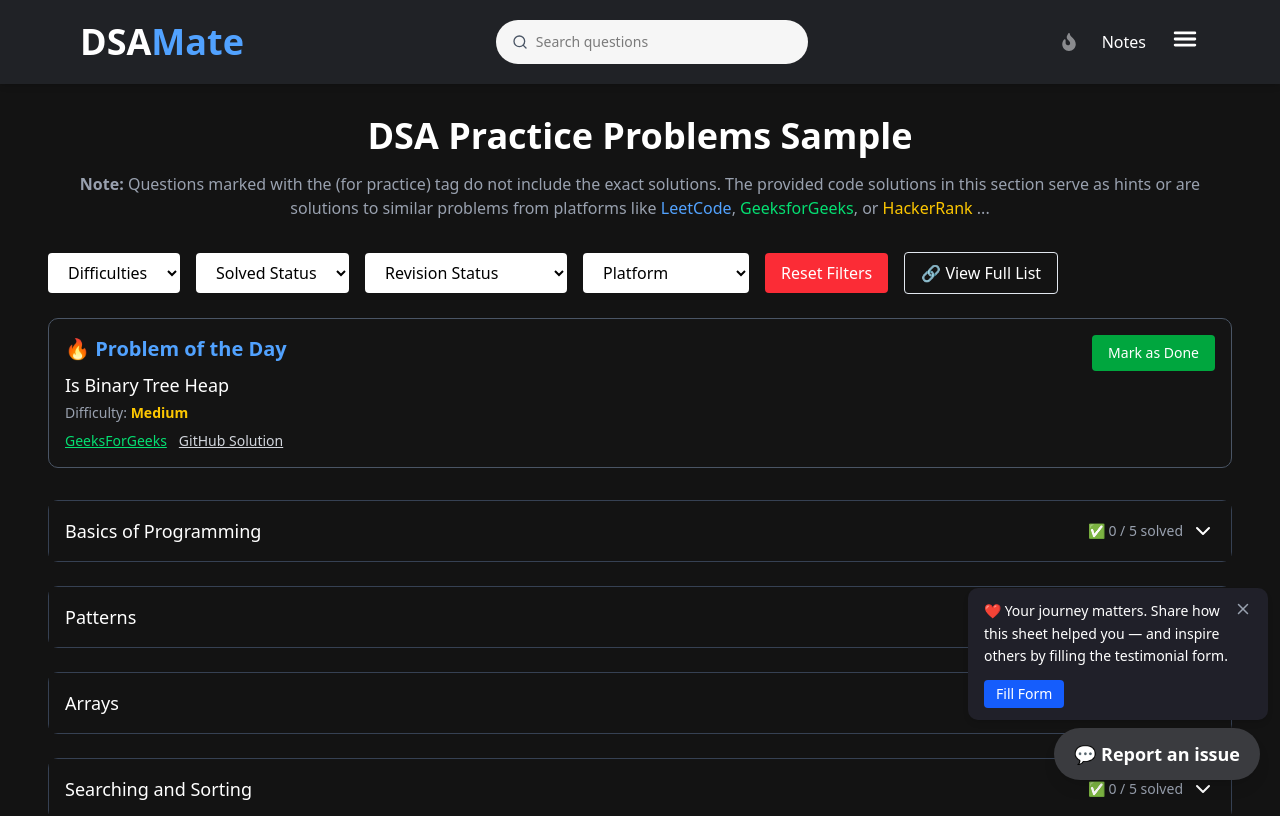
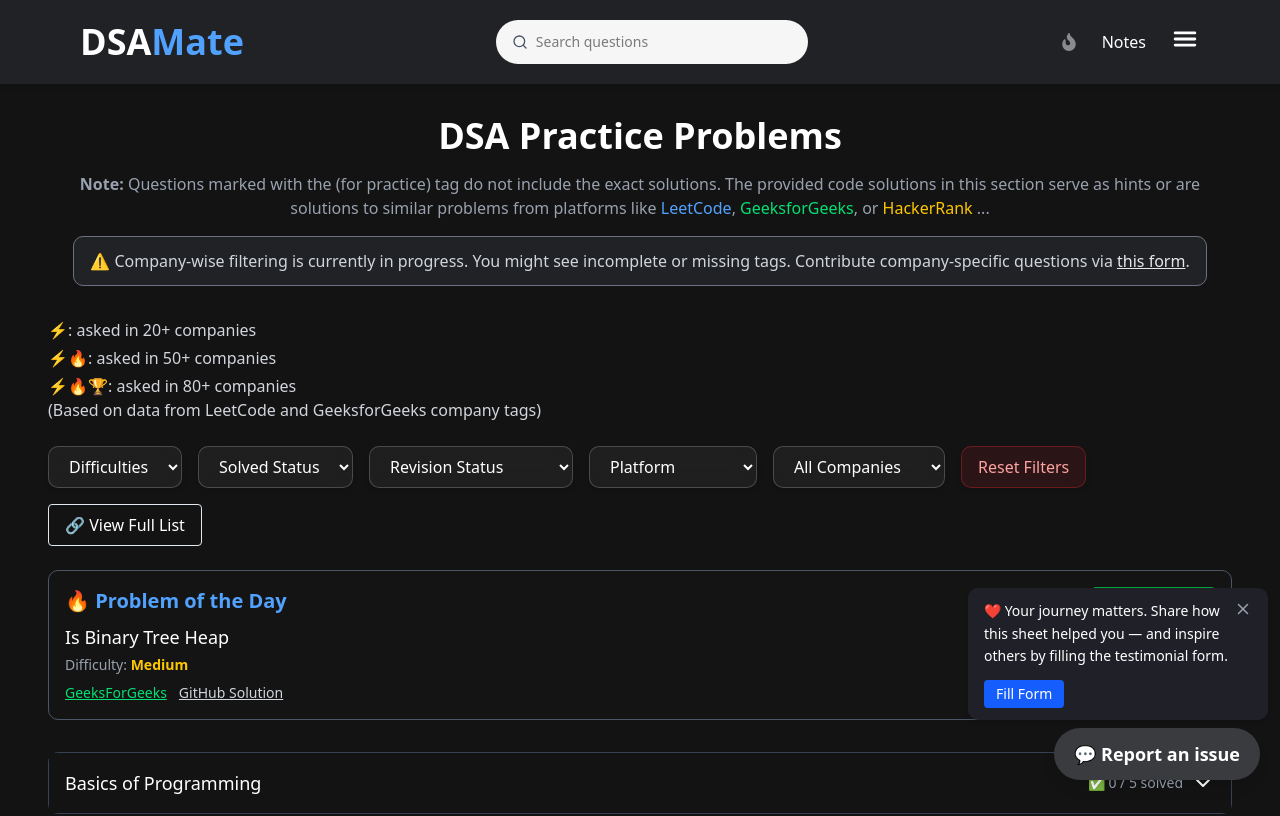
Before and after one commit to saumyayadav25/cpp-dsa-sheet-testing, a Next.js app: page /sheet in a window 1280 px wide. Shown: the top 816 px of the page. Built offline with nearby package versions, Linux system fonts and the light colour scheme.

Commit message:
add company sample list

```diff
--- a/app/sheet/page.tsx
+++ b/app/sheet/page.tsx
@@ -15,6 +15,7 @@ export default function SheetPage() {
   const [statusFilter, setStatusFilter] = useState('');
   const [revisionFilter, setRevisionFilter] = useState('');
   const [platformFilter, setPlatformFilter] = useState('');
+  const [companyFilter, setCompanyFilter] = useState('');
 
   const [streak, setStreak] = useState(0);
   const [potd, setPotd] = useState<Question | null>(null);
@@ -44,6 +45,7 @@ export default function SheetPage() {
     setStatusFilter('');
     setRevisionFilter('');
     setPlatformFilter('');
+    setCompanyFilter('');
   };
 
 
@@ -55,21 +57,31 @@ export default function SheetPage() {
 
         {/* HERO SECTION */}
         <div className="mb-8 text-white text-center">
-          <h1 className="text-3xl md:text-4xl font-bold mb-4 ">DSA Practice Problems Sample</h1>
+          <h1 className="text-3xl md:text-4xl font-bold mb-4 ">DSA Practice Problems</h1>
           <p className="text-sm md:text-base text-gray-400">
             <strong>Note:</strong> Questions marked with the (for practice) tag do not include the exact solutions.
             The provided code solutions in this section serve as hints or are solutions to similar problems from platforms
             like <span className="text-blue-400">LeetCode</span>, <span className="text-green-400">GeeksforGeeks</span>, or <span className="text-yellow-400">HackerRank</span> ...
           </p>
+          <div className="mt-4 bg-[#202226] border border-gray-500 text-gray-300 rounded-lg px-4 py-3 inline-block text-sm md:text-base">
+            ⚠️ Company-wise filtering is currently in progress. You might see incomplete or missing tags.
+            Contribute company-specific questions via <a href="https://forms.gle/8WccErg3TBFTMPkj9" className="underline text-gray-200 hover:text-gray-100" target="_blank" rel="noopener noreferrer">this form</a>.
+          </div>
         </div>
-
+        <ul className='text-sm md:text-base text-gray-300 mb-6'>
+          <li className="text-sm md:text-base text-gray-300 mt-2">⚡: asked in 20+ companies</li>
+          <li className="text-sm md:text-base text-gray-300 mt-1">⚡🔥: asked in 50+ companies</li>
+          <li className="text-sm md:text-base text-gray-300 mt-1">⚡🔥🏆: asked in 80+ companies</li>
+          <li className="text-sm md:text-base text-gray-300">(Based on data from LeetCode and GeeksforGeeks company tags)</li>
+        </ul>
         {/* FILTERS */}
         <div className="mb-6 flex flex-wrap md:flex-row gap-4 md:items-center text-black">
           {/* Difficulty Filter */}
           <select
             value={difficultyFilter}
             onChange={(e) => setDifficultyFilter(e.target.value)}
-            className="bg-white rounded px-4 py-2 focus:outline-none"
+            className="bg-white/5 rounded-lg px-3 py-2 md:px-4 backdrop-blur-md border border-white/20 text-white shadow-md hover:bg-white/8 transition duration-200"
+            // className='bg-white rounded px-2 py-1 md:px-4 md:py-2 focus:outline-none'
           >
             <option value="">Difficulties</option>
             <option value="easy">Easy</option>
@@ -81,7 +93,8 @@ export default function SheetPage() {
           <select
             value={statusFilter}
             onChange={(e) => setStatusFilter(e.target.value)}
-            className="bg-white rounded px-4 py-2 focus:outline-none"
+            className="bg-white/5 backdrop-blur-md border border-white/20 text-white rounded-lg px-3 py-2 md:px-4 shadow-md hover:bg-white/8 transition duration-200"
+            // className='bg-white rounded px-2 py-1 md:px-4 md:py-2 focus:outline-none'
           >
             <option value="">Solved Status</option>
             <option value="solved">Solved</option>
@@ -92,7 +105,8 @@ export default function SheetPage() {
           <select
             value={revisionFilter}
             onChange={(e) => setRevisionFilter(e.target.value)}
-            className="bg-white rounded px-4 py-2 focus:outline-none"
+            className="bg-white/5 backdrop-blur-md border border-white/20 text-white rounded-lg px-3 py-2 md:px-4 shadow-md hover:bg-white/8 transition duration-200"
+            // className='bg-white rounded px-2 py-1 md:px-4 md:py-2 focus:outline-none'
           >
             <option value="">Revision Status</option>
             <option value="marked">Marked for Revision</option>
@@ -103,7 +117,8 @@ export default function SheetPage() {
           <select
             value={platformFilter}
             onChange={(e) => setPlatformFilter(e.target.value)}
-            className="bg-white rounded px-4 py-2 focus:outline-none"
+            className="bg-white/5 backdrop-blur-md border border-white/20 text-white rounded-lg px-3 py-2 md:px-4 shadow-md hover:bg-white/8 transition duration-200"
+            // className='bg-white rounded px-2 py-1 md:px-4 md:py-2 focus:outline-none'
           >
             <option value="">Platform</option>
             <option value="leetcode">LeetCode</option>
@@ -114,10 +129,53 @@ export default function SheetPage() {
             <option value="code">Others</option>
           </select>
 
+          {/* Company Filter */}
+          <select
+            value={companyFilter}
+            onChange={(e) => setCompanyFilter(e.target.value)}
+            className="bg-white/5 backdrop-blur-md border border-white/20 text-white rounded-lg px-3 py-2 md:px-4 shadow-md hover:bg-white/8 transition duration-200"
+            // className='bg-white rounded px-2 py-1 md:px-4 md:py-2 focus:outline-none'
+          >
+            <option value="">All Companies</option>
+            <option value="Adobe">Adobe</option>
+            <option value="Amazon">Amazon</option>
+            <option value="Apple">Apple</option>
+            <option value="Cisco">Cisco</option>
+            <option value="DE shaw">DE shaw</option>
+            <option value="Flipkart">Flipkart</option>
+            <option value="Google">Google</option>
+            <option value="Intuit">Intuit</option>
+            <option value="MakeMyTrip">MakeMyTrip</option>
+            <option value="Meta">Meta</option>
+            <option value="Microsoft">Microsoft</option>
+            <option value="Morgan Stanley">Morgan Stanley</option>
+            <option value="Nvidia">Nvidia</option>
+            <option value="Oracle">Oracle</option>
+            <option value="Paypal">PayPal</option>
+            <option value="Paytm">Paytm</option>
+            <option value="PhonePe">PhonePe</option>
+            <option value="Salesforce">Salesforce</option>
+            <option value="Samsung">Samsung</option>
+            <option value="Sprinklr">Sprinklr</option>
+            <option value="Swiggy">Swiggy</option>
+            <option value="Tesla">Tesla</option>
+            <option value="Walmart">Walmart</option>
+            <option value="Uber">Uber</option>
+            <option value="Visa">Visa</option>
+            <option value="WITCH">WITCH</option>
+            {/* Add more as needed */}
+          </select>
+
+
           {/* Reset Button */}
+          {/* <button
+            onClick={resetFilters}
+            className="bg-red-500/10 backdrop-blur-md border border-red-500/30 text-red-300 rounded-lg px-4 py-2 shadow-md hover:bg-red-500/20 transition duration-200"
+          > */}
           <button
             onClick={resetFilters}
-            className="bg-red-500 text-white rounded px-4 py-2 hover:bg-red-600  w-auto md:w-fit mt-2 md:mt-0"
+            className="bg-red-500/10 backdrop-blur-md border border-red-500/30 text-red-300 rounded-lg px-4 py-2 shadow-md hover:bg-red-500/20 transition duration-200"
+            // className="bg-red-500 text-white rounded px-4 py-2 hover:bg-red-600 "
           >
             Reset Filters
           </button>
@@ -143,6 +201,7 @@ export default function SheetPage() {
           revisionFilter={revisionFilter}
           searchTerm={searchTerm}
           platformFilter={platformFilter}
+          companyFilter={companyFilter}
         />
 
       </main>
--- a/components/SheetContent.tsx
+++ b/components/SheetContent.tsx
@@ -12,6 +12,7 @@ type SheetContentProps = {
   revisionFilter: string;
   searchTerm: string;
   platformFilter: string;
+  companyFilter: string;
 };
 
 export default function SheetContent({
@@ -20,6 +21,7 @@ export default function SheetContent({
   revisionFilter,
   searchTerm,
   platformFilter,
+  companyFilter,
 }: SheetContentProps) {
   const [openTopics, setOpenTopics] = useState<number[]>([]);
 
@@ -90,6 +92,7 @@ export default function SheetContent({
             const availableLinks = Object.keys(q.links || {});
             if (!availableLinks.includes(platformFilter)) return false;
           }
+          if (companyFilter && (!q.companies || !q.companies.includes(companyFilter))) return false;
           return true;
         });
         if (filteredQuestions.length === 0) return null;
--- a/data/questions.ts
+++ b/data/questions.ts
@@ -14,6 +14,7 @@ export type Question = {
     custom?: string;
   };
   solutionLink?: string;
+  companies?: string[];
 };
 
 export type Topic = {
@@ -40,6 +41,7 @@ export const sampleTopics: Topic[] = [
                     hackerrank: 'https://www.hackerrank.com/challenges/cpp-hello-world/problem?',
                 },
                 solutionLink: 'https://github.com/saumyayadav25/DSA-Supreme-3.0/blob/main/01%20Introduction%20to%20C%2B%2B/NamasteDuniya.cpp',
+                companies: ['WITCH', 'Google', 'Apple'], // sample companies
             },
             {
                 id: 2,
@@ -276,6 +278,7 @@ export const sampleTopics: Topic[] = [
                     leetcode: 'https://leetcode.com/problems/binary-search/description/',
                 },
                 solutionLink: 'https://github.com/saumyayadav25/DSA-Supreme-3.0/blob/main/05%20Searching%20%26%20Sorting/Searching%20And%20Sorting%20Class-1/binary%20search/binarySearch.cpp',
+                companies: ['WITCH'],
             },
             {
                 id: 6,
```
